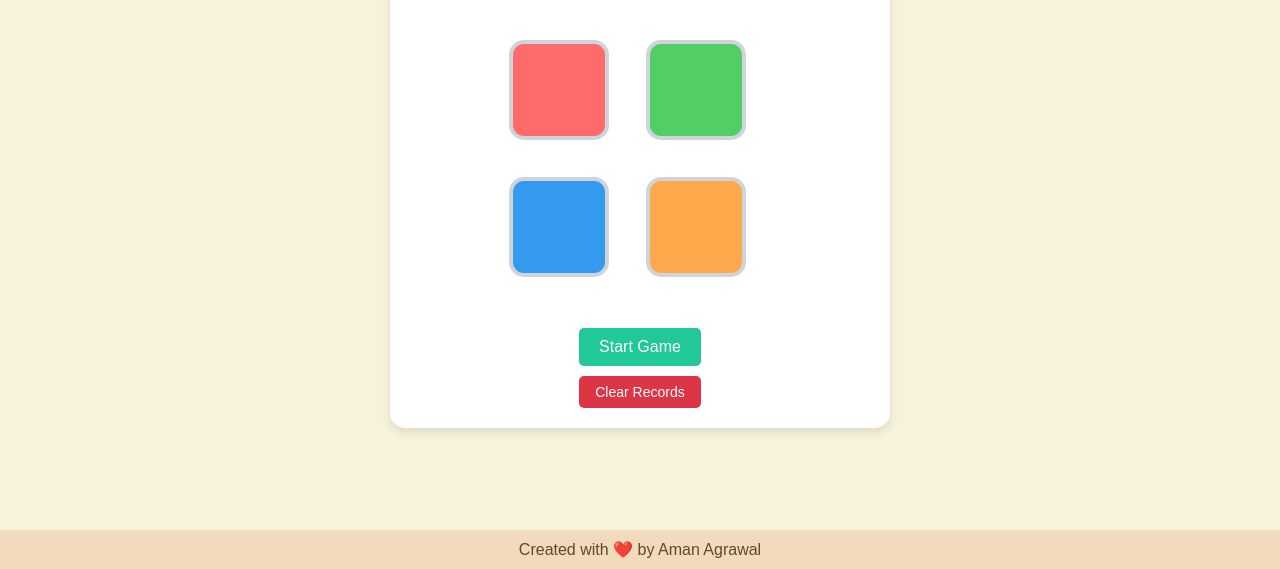
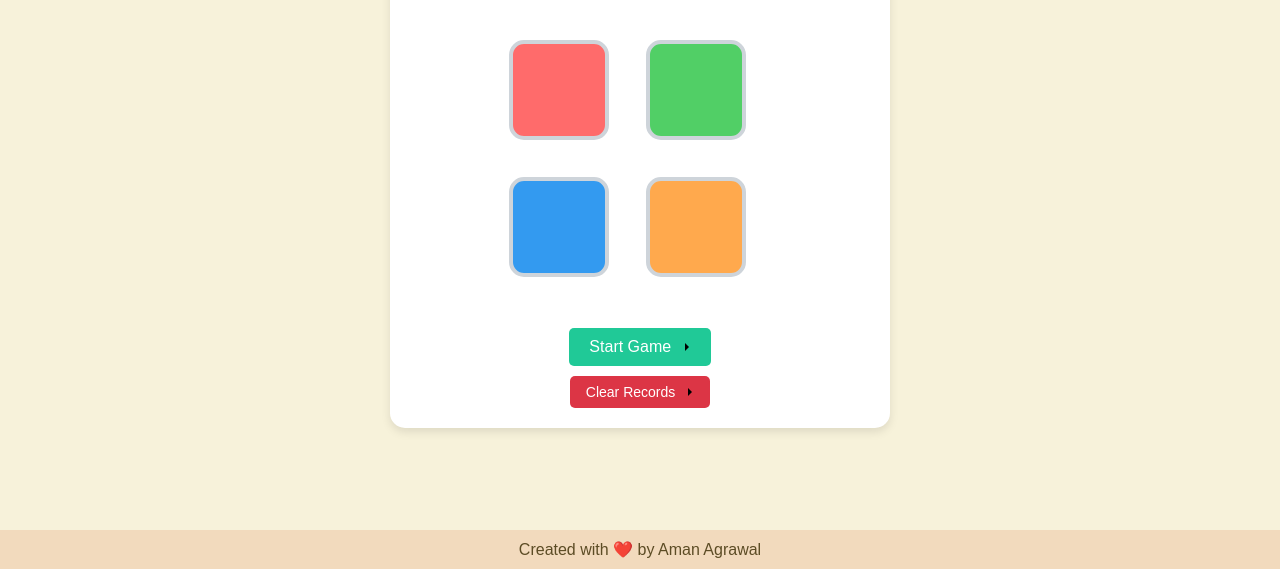
Before and after one commit to AgrawalAman02/Simon-Game, a plain HTML site: page index.html in a window 1280 px wide. Shown: the part 231-800 px from the top of the page. Drawn offline with Linux system fonts and the light colour scheme.

Commit message:
Updated SVG in buttons

```diff
--- a/index.html
+++ b/index.html
@@ -9,7 +9,7 @@
 <body>
 
     <div class="content">
-        <h2>Simon Game</h2>
+        <span class="heading"><h2>Simon Game</h2></span>
         <h4>👇🏻 Press any key or Start button to start the game 👇🏻 </h4>
 
         <div class="block">
@@ -23,14 +23,28 @@
             <hr>
         </div>
 
-        <button class="restart-btn">Start Game</button> <!-- Restart Button Added -->
-        <button class="clear-btn">Clear Records</button>
+        <button class="restart-btn">   <!-- Restart Button Added -->
+            <span class="start">Start Game</span>
+            <svg width="15px" height="10px" viewBox="0 0 13 10">
+                <path d="M1,5 L11,5"></path>
+                <polyline points="8 1 12 5 8 9"></polyline>
+              </svg>
+        </button>
+        <button class="clear-btn">
+            <span class="clear">Clear Records</span>
+            <svg width="15px" height="10px" viewBox="0 0 13 10">
+                <path d="M1,5 L11,5"></path>
+                <polyline points="8 1 12 5 8 9"></polyline>
+            </svg>
+        </button>
+
+
     </div>
 
     <footer>
         <p>Created with ❤️ by Aman Agrawal</p>
     </footer>
-
     <script src="./app.js"></script>
+    <!-- <script src="https://cdn.jsdelivr.net/npm/darkmode-js@1.5.7/lib/darkmode-js.min.js"></script> -->
 </body>
 </html>
```
